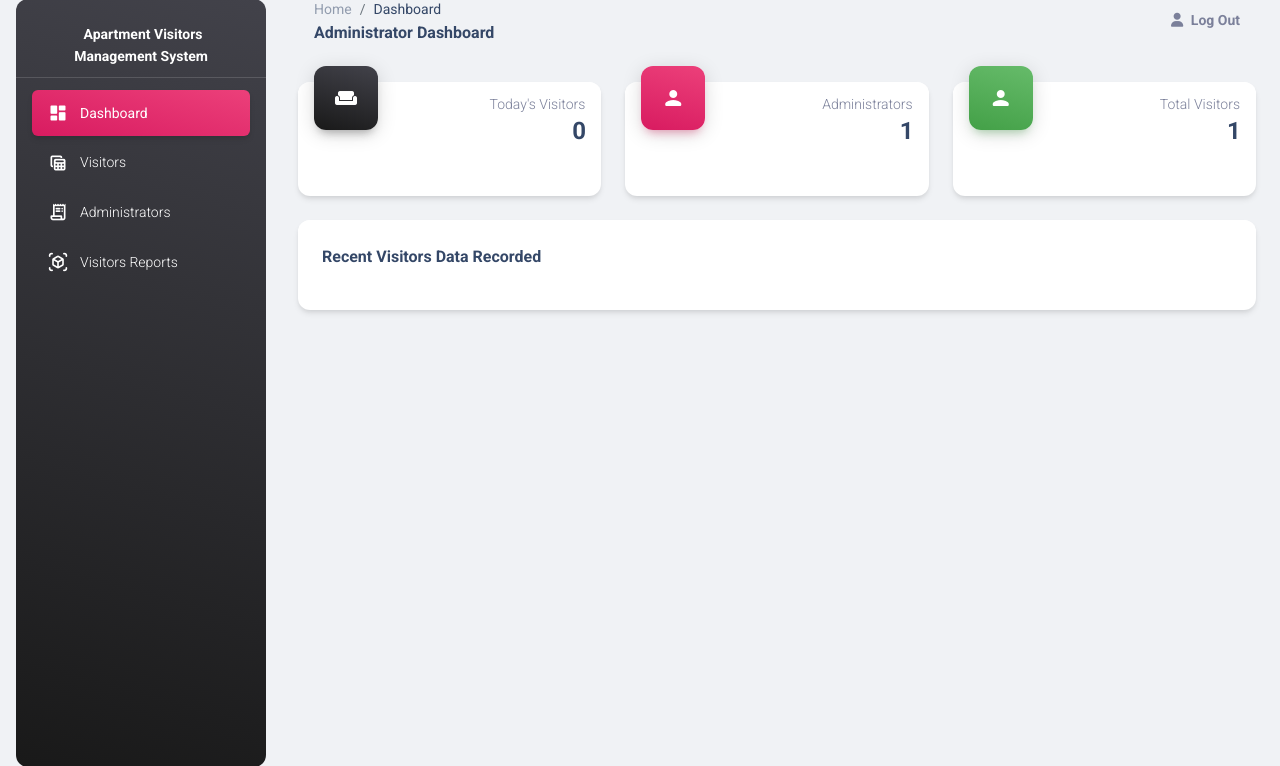
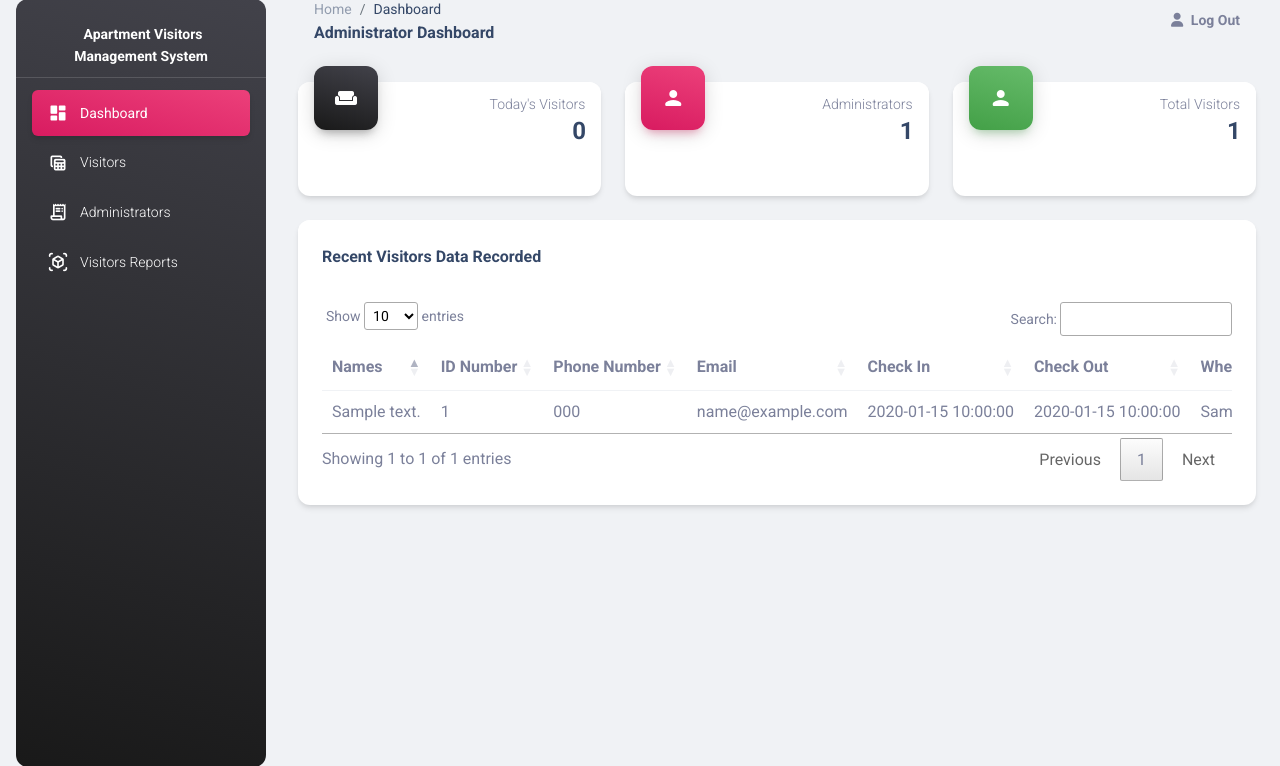
Before and after one commit to MartMbithi/Weekend_Project_VII, a PHP site: page /views/dashboard in a window 1280 px wide. Shown: the part 17-783 px from the top of the page. Run offline with PHP 8.4, Linux system fonts and the light colour scheme; the visitor is signed in with stand-in values (Sample User, id 1); tables that the repository leaves empty or names only in its code hold one stand-in row (values such as "Sample post"); some libraries are stand-ins or nearby versions.

Commit message:
Implement Dashboard - Show Recent Visitors Data

```diff
--- a/partials/head.php
+++ b/partials/head.php
@@ -20,6 +20,9 @@
     <link href="https://fonts.googleapis.com/icon?family=Material+Icons+Round" rel="stylesheet">
     <!-- CSS Files -->
     <link id="pagestyle" href="../public/css/material-dashboard.css?v=3.0.0" rel="stylesheet" />
+    <!-- Data Table CSS -->
+    <link rel="stylesheet" type="text/css" href="https://cdn.datatables.net/v/dt/dt-1.10.25/datatables.min.css" />
+    <link rel="stylesheet" type="text/css" href="https://cdn.datatables.net/buttons/1.7.1/css/buttons.dataTables.min.css" />
     <!-- Toastr -->
     <link rel="stylesheet" href="../public/js/plugins/toastr/toastr.min.css">
     <?php
--- a/views/dashboard.php
+++ b/views/dashboard.php
@@ -73,8 +73,40 @@ require_once('../partials/head.php');
                                 </div>
                             </div>
                         </div>
-                        <div class="card-body px-0 pb-2">
+                        <div class="card-body">
                             <div class="table-responsive">
+                                <table class="table">
+                                    <thead>
+                                        <tr>
+                                            <th>Names</th>
+                                            <th>ID Number</th>
+                                            <th>Phone Number</th>
+                                            <th>Email</th>
+                                            <th>Check In </th>
+                                            <th>Check Out</th>
+                                            <th>Where Visited</th>
+                                        </tr>
+                                    </thead>
+                                    <tbody>
+                                        <?php
+                                        $ret = "SELECT * FROM visitor";
+                                        $stmt = $mysqli->prepare($ret);
+                                        $stmt->execute(); //ok
+                                        $res = $stmt->get_result();
+                                        while ($visitors = $res->fetch_object()) {
+                                        ?>
+                                            <tr>
+                                                <td><?php echo $visitors->visitor_names; ?></td>
+                                                <td><?php echo $visitors->visitor_id_number; ?></td>
+                                                <td><?php echo $visitors->visitor_phone_number; ?></td>
+                                                <td><?php echo $visitors->visitor_email; ?></td>
+                                                <td><?php echo $visitors->visitor_check_in_date_time; ?></td>
+                                                <td><?php echo $visitors->visitor_check_out_date_time; ?></td>
+                                                <td><?php echo $visitors->visitor_where_visiting; ?></td>
+                                            </tr>
+                                        <?php } ?>
+                                    </tbody>
+                                </table>
                             </div>
                         </div>
                     </div>
```
